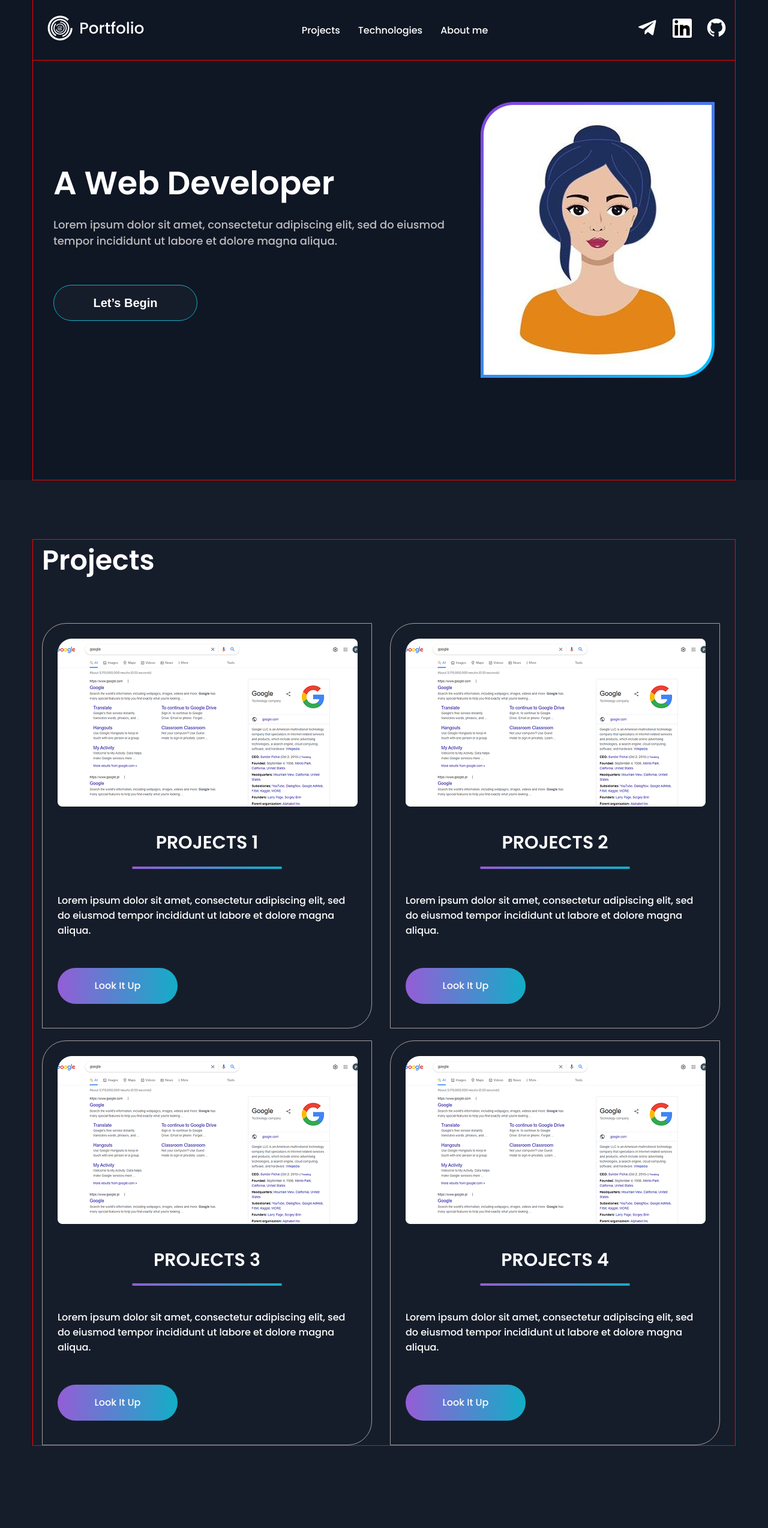
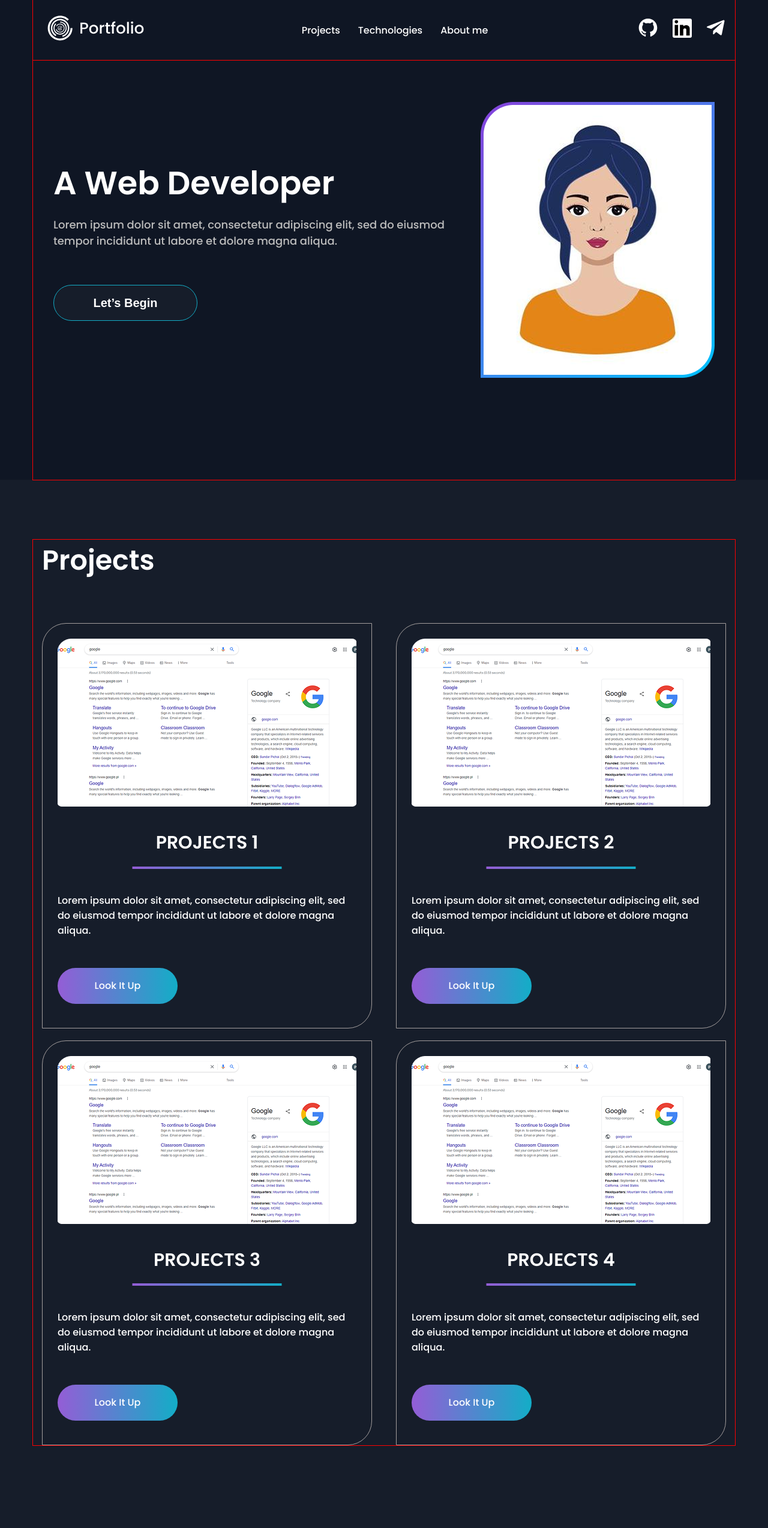
Before and after one commit to xx-y-xx/daniil-karpov-portfolio, a React (Vite) app: page / in a window 1280 px wide. Shown: the top 2548 px of the page at 60% size. Built offline with nearby package versions, Linux system fonts and the light colour scheme.

Commit message:
css test deploy

```diff
--- a/src/components/socialLink/SocialLink.tsx
+++ b/src/components/socialLink/SocialLink.tsx
@@ -7,7 +7,7 @@ export const IconSocialLink = () => {
             <SocialList>
                 <SocialItem>
                     <SocialLink>
-                        <Icon iconID={"telegram"} width={"32"} height={"32"} viewBox={"0 0 38 32"}></Icon>
+                        <Icon iconID={"gitHubBlack"} width={"32"} height={"32"} viewBox={"0 0 32 32"}></Icon>
                     </SocialLink>
                 </SocialItem>
                 <SocialItem>
@@ -17,7 +17,7 @@ export const IconSocialLink = () => {
                 </SocialItem>
                 <SocialItem>
                     <SocialLink>
-                        <Icon iconID={"gitHubBlack"} width={"32"} height={"32"} viewBox={"0 0 32 32"}></Icon>
+                        <Icon iconID={"telegram"} width={"32"} height={"32"} viewBox={"0 0 38 32"}></Icon>
                     </SocialLink>
                 </SocialItem>
             </SocialList>
--- a/src/layout/experience/ItemTimeLineExperience.tsx
+++ b/src/layout/experience/ItemTimeLineExperience.tsx
@@ -9,12 +9,10 @@ type ExperiencePropsType = {
 
 export const ItemTimeLineExperience = (props: ExperiencePropsType) => {
     return (
-        <div>
             <WrapItem>
                 <StyledYear>{props.year}</StyledYear>
                 <StyledDescription>{props.description}</StyledDescription>
             </WrapItem>
-        </div>
     );
 };
 
--- a/src/layout/footer/Footer.tsx
+++ b/src/layout/footer/Footer.tsx
@@ -9,24 +9,40 @@ export const Footer = () => {
         <StyledFooter>
             <FooterContainer>
                 <FooterWrapper justify="space-between" align={'center'}>
-                    <StyledContactLink href="tel:123-456-789">Call me:<br/> 123-456-789</StyledContactLink>
-                    <StyledContactLink href="mailto:xxx@xyz.com">Email:<br/> xxx@xyz.com</StyledContactLink>
-                    <IconSocialLink/>
+                    <WrapperContactLink>
+                        <StyledContactLink href="tel:123-456-789">Call me:<br/> 123-456-789</StyledContactLink>
+                        <StyledContactLink href="mailto:xxx@xyz.com">Email:<br/> xxx@xyz.com</StyledContactLink>
+                    </WrapperContactLink>
+                    <GrowIcon>
+                        <IconSocialLink/>
+                    </GrowIcon>
                 </FooterWrapper>
             </FooterContainer>
         </StyledFooter>
     );
 };
 
+const StyledContactLink = styled.a`
+    font-weight: 600;
+    font-size: 22px;
+    text-align: left;`
 const StyledFooter = styled.footer`
     height: 150px;
     background-color: ${Theme.colors.secondaryBg};`
 const FooterWrapper = styled(FlexWrapper)`
-  height: 100%;`
+    height: 100%;`
 const FooterContainer = styled(Container)`
-  height: 100%;
+    height: 100%;
 `
-const StyledContactLink = styled.a`
-    font-weight: 600;
-    font-size: 22px;
-    text-align: left;`
+
+const WrapperContactLink = styled(FlexWrapper)`
+    align-items: center;
+    justify-content: space-evenly;
+    flex-grow: 1;
+
+`
+const GrowIcon = styled(FlexWrapper)`
+    align-items: center;
+    justify-content: space-around;
+    flex-grow: 1;
+`;
--- a/src/layout/header/Header.tsx
+++ b/src/layout/header/Header.tsx
@@ -35,6 +35,7 @@ const StyledHeader = styled.header`
 `
 const HeaderWrapper = styled(FlexWrapper)`
   height: 100%;
+    flex-shrink:10;
 `;
 const HeaderContainer = styled(Container)`
   height: 100%;
--- a/src/layout/header/headerMenu/HeaderMenu.tsx
+++ b/src/layout/header/headerMenu/HeaderMenu.tsx
@@ -39,7 +39,8 @@ const Mask = styled.span`
         }
     }
 `
-const StyledHeaderMenu = styled.nav`ul{
+const StyledHeaderMenu = styled.nav`
+    ul{
     display:flex;
     gap: 30px}`
 const ListItem = styled.li`
--- a/src/layout/projects/Project.tsx
+++ b/src/layout/projects/Project.tsx
@@ -17,7 +17,7 @@ export const Project = (props:ProjectPropsType) => {
     );
 };
 const Photo = styled.img`
-    width: 500px;
+    width: 100%;
     height: 280px;
     object-fit: cover;
 `
@@ -43,12 +43,12 @@ margin: 70px 0 50px;`
 const StyledBoxProject = styled.div`
     text-align: left;
 
-    border-radius:40px 0 40px 0;
+    border-radius: 40px 0 40px 0;
     border: 1px solid #a39d9d;
 
-    padding:25px 25px 40px;
+    padding: 25px 25px 40px;
     max-width: 550px;
-    width: 100%;`
+    width: 50%;`
 const LinkProject = styled.a`
     border-radius: 83px;
     width: 200px;
--- a/src/layout/projects/Projects.tsx
+++ b/src/layout/projects/Projects.tsx
@@ -2,13 +2,14 @@ import styled from "styled-components";
 import {Project} from "./Project.tsx";
 import {SectionTitle} from "../../components/menu/SectioTitle.tsx";
 import {Container} from "../../components/Container.tsx";
+import {FlexWrapper} from "../../components/flexWrapper/FlexWrapper.tsx";
 
 export const Projects = () => {
     return (
         <StyledProjects>
             <Container>
                 <StyledSectionTitle>Projects</StyledSectionTitle>
-                <WrapProject>
+                <WrapProject justify={'space-between'}>
                     <Project title={"Projects 1"}
                              text={"Lorem ipsum dolor sit amet, consectetur adipiscing elit, sed do eiusmod tempor incididunt ut labore et dolore magna aliqua."}/>
                     <Project title={"Projects 2"}
@@ -24,10 +25,7 @@ export const Projects = () => {
 };
 const StyledProjects = styled.section`
 padding: 100px 0 140px`
-const WrapProject = styled.div`
-    display: grid;
-    grid-template-columns: repeat(2, 1fr);
-    gap: 20px`
-
+const WrapProject = styled(FlexWrapper)`
+gap:20px`
 const StyledSectionTitle = styled(SectionTitle)`
 margin-bottom: 70px;`
```
